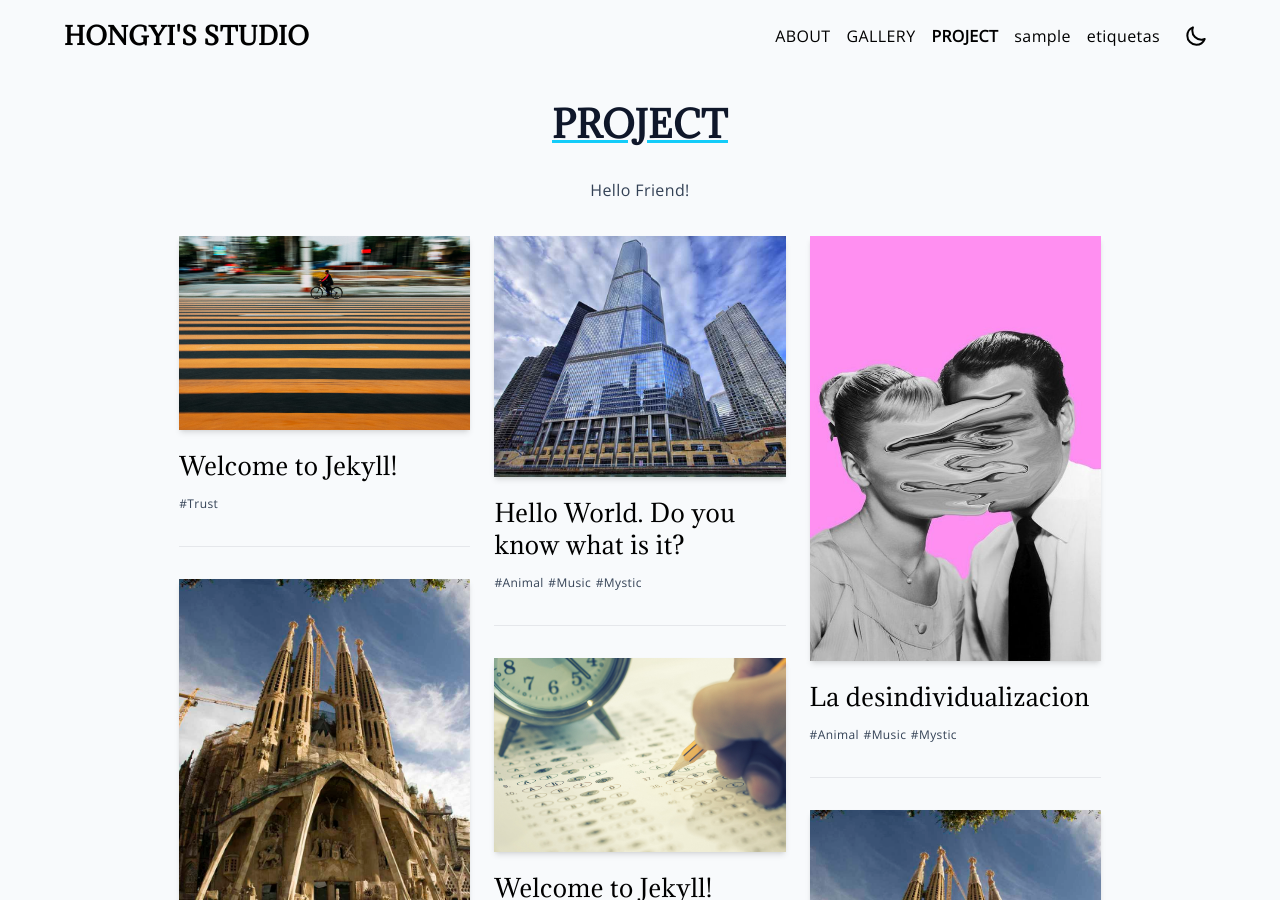
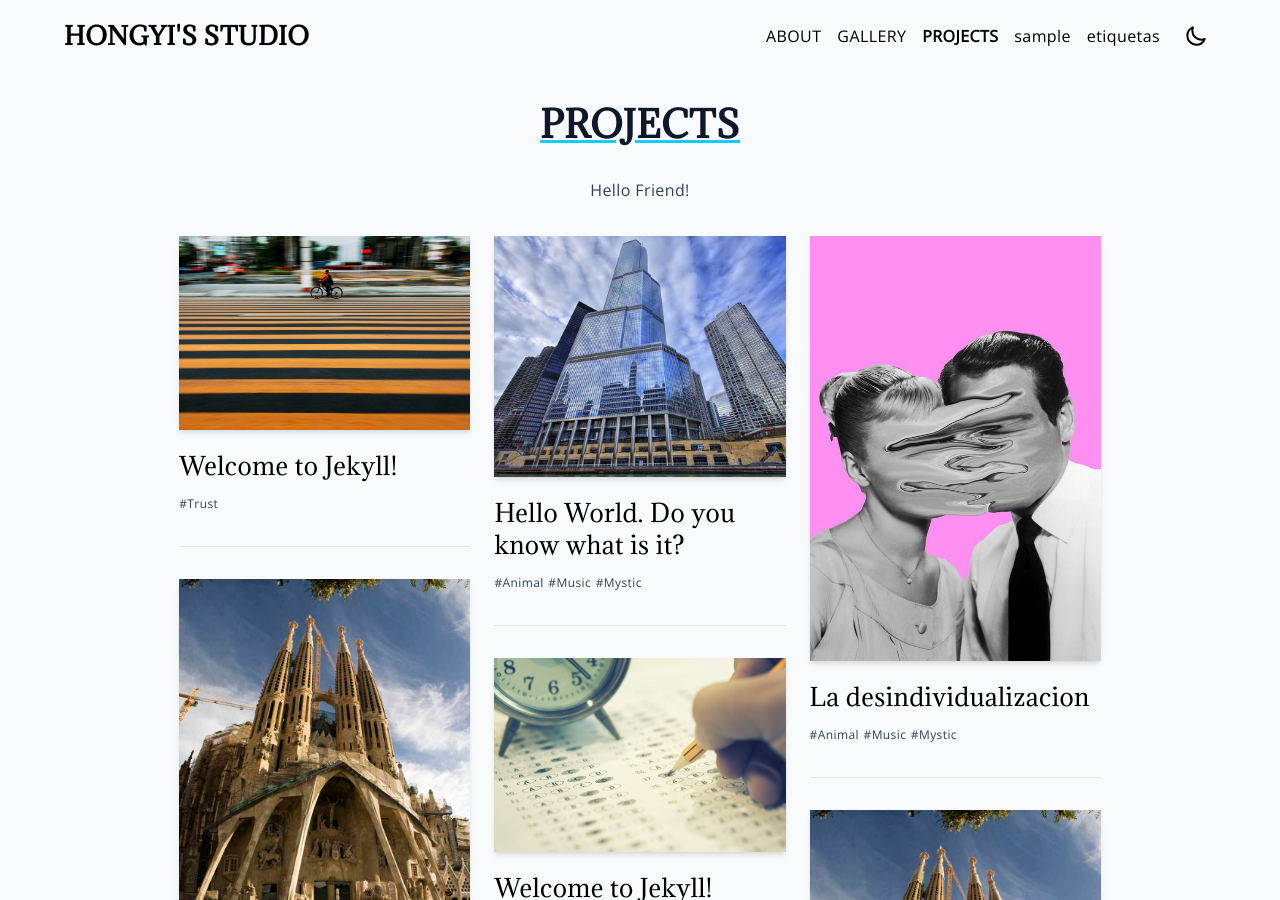
Before and after one commit to hongyili-hl/hongyili-hl.github.io, a Jekyll site: the page built from index.md, in a window 1280 px wide and 900 px high. Built offline with Jekyll 4.4.1, drawn with Linux system fonts in a browser that asks for light colours; our own code applies the rules of GitHub Pages for plain Markdown files.

Commit message:
Update index.md

```diff
--- a/index.md
+++ b/index.md
@@ -1,6 +1,6 @@
 ---
 layout: home
 ---
-# PROJECT
+# PROJECTS
 
 Hello Friend!
```
